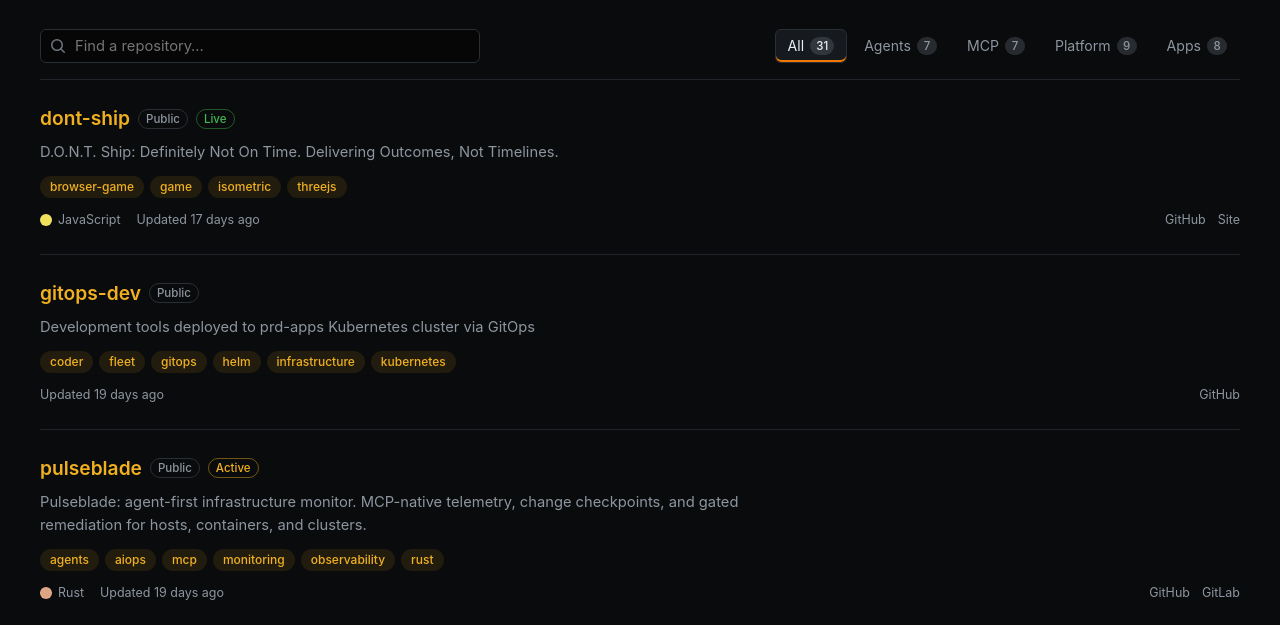
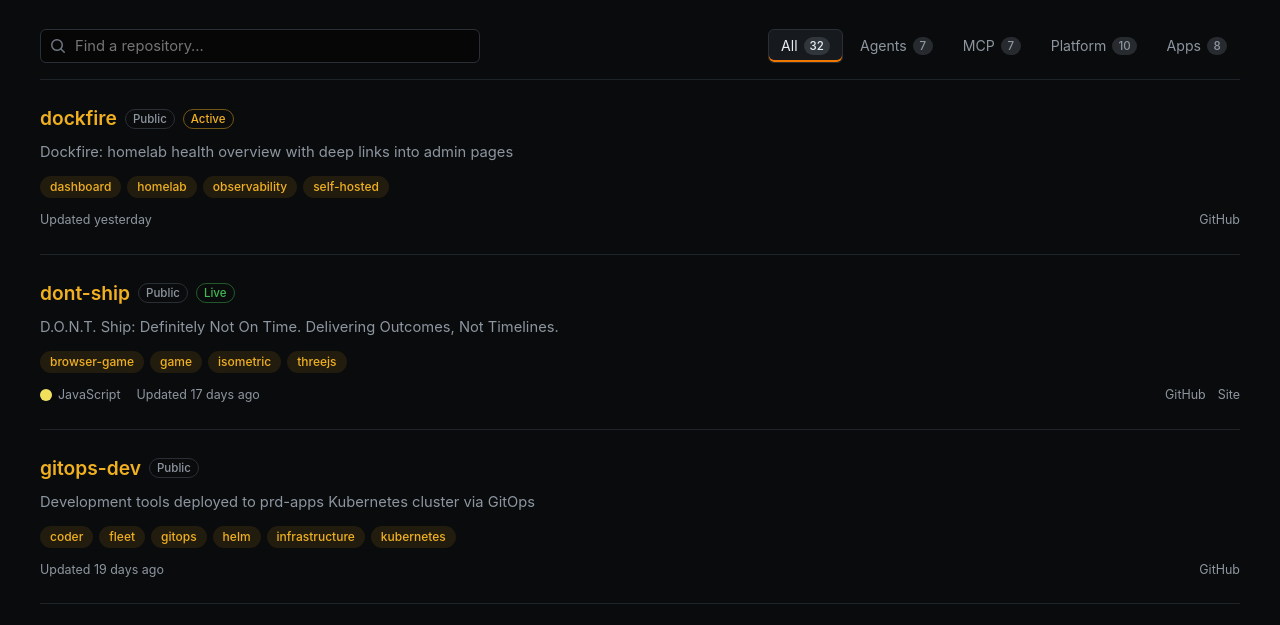
Before and after one commit to DataKnifeAI/dataknife.ai, a plain HTML site: page projects.html in a window 1280 px wide. Shown: the part 171-796 px from the top of the page. Drawn offline with Linux system fonts and the light colour scheme.

Commit message:
docs(site): adopt dockfire and rebranded agent repos
Catalog and homepage point at dockfire, fleetshade, helmrail, coldberth.

Co-authored-by: Cursor <cursoragent@cursor.com>

```diff
--- a/projects.json
+++ b/projects.json
@@ -1,5 +1,5 @@
 {
-  "generated": "2026-10-30",
+  "generated": "2026-11-15",
   "categories": [
     "Agents",
     "MCP",
@@ -7,6 +7,24 @@
     "Apps"
   ],
   "projects": [
+    {
+      "name": "dockfire",
+      "description": "Dockfire: homelab health overview with deep links into admin pages",
+      "language": "",
+      "topics": [
+        "dashboard",
+        "homelab",
+        "observability",
+        "self-hosted"
+      ],
+      "category": "Platform",
+      "status": "Active",
+      "stars": 0,
+      "github": "https://github.com/DataKnifeAI/dockfire",
+      "gitlab": null,
+      "homepage": null,
+      "updated": "2026-11-15"
+    },
     {
       "name": "dont-ship",
       "description": "D.O.N.T. Ship: Definitely Not On Time. Delivering Outcomes, Not Timelines.",
@@ -453,8 +471,8 @@
       "updated": "2026-08-02"
     },
     {
-      "name": "nauarchos",
-      "description": "Nauarchos (ναύαρχος): Rust Kubernetes control plane for agent fleets (classes, sandboxes, dependencies, on-demand workers)",
+      "name": "helmrail",
+      "description": "Helmrail: Rust Kubernetes control plane for agent fleets (classes, sandboxes, dependencies, on-demand workers)",
       "language": "Rust",
       "topics": [
         "agents",
@@ -469,10 +487,10 @@
       "category": "Agents",
       "status": "Design",
       "stars": 1,
-      "github": "https://github.com/DataKnifeAI/nauarchos",
+      "github": "https://github.com/DataKnifeAI/helmrail",
       "gitlab": null,
       "homepage": null,
-      "updated": "2026-08-02"
+      "updated": "2026-11-15"
     },
     {
       "name": "high-command-mcp",
@@ -534,8 +552,8 @@
       "updated": "2026-08-01"
     },
     {
-      "name": "enodios",
-      "description": "Enodios (Ἐνόδιος): one-script Linux setup for Hermes Agent + vLLM self-hosting",
+      "name": "coldberth",
+      "description": "Coldberth: one-script Linux setup for Hermes Agent + vLLM self-hosting",
       "language": "Shell",
       "topics": [
         "agents",
@@ -549,10 +567,10 @@
       "category": "Agents",
       "status": null,
       "stars": 0,
-      "github": "https://github.com/DataKnifeAI/enodios",
+      "github": "https://github.com/DataKnifeAI/coldberth",
       "gitlab": null,
-      "homepage": null,
-      "updated": "2026-08-01"
+      "homepage": "https://dataknifeai.github.io/coldberth/",
+      "updated": "2026-11-15"
     },
     {
       "name": "windrose-operator",
@@ -575,8 +593,8 @@
       "updated": "2026-08-01"
     },
     {
-      "name": "dioptra",
-      "description": "DIOPTRA: DataKnife agent fleet status board (k8s · Cursor/Hermes · GitHub/GitLab issue backlog)",
+      "name": "fleetshade",
+      "description": "Fleetshade: DataKnife agent fleet status board (k8s \u00b7 Cursor/Hermes \u00b7 GitHub/GitLab issue backlog)",
       "language": "HTML",
       "topics": [
         "agents",
@@ -590,10 +608,10 @@
       "category": "Agents",
       "status": null,
       "stars": 0,
-      "github": "https://github.com/DataKnifeAI/dioptra",
+      "github": "https://github.com/DataKnifeAI/fleetshade",
       "gitlab": null,
       "homepage": null,
-      "updated": "2026-08-01"
+      "updated": "2026-11-15"
     },
     {
       "name": "ck-scenarios",
```
Also changed, not shown: about.html (+1 -1 lines), index.html (+8 -8 lines), assets/coldberth.jpg (added), assets/dockfire.jpg (added), assets/fleetshade.jpg (added), assets/helmrail.jpg (added), assets/nauarchos.jpg (deleted), 1 other file.
